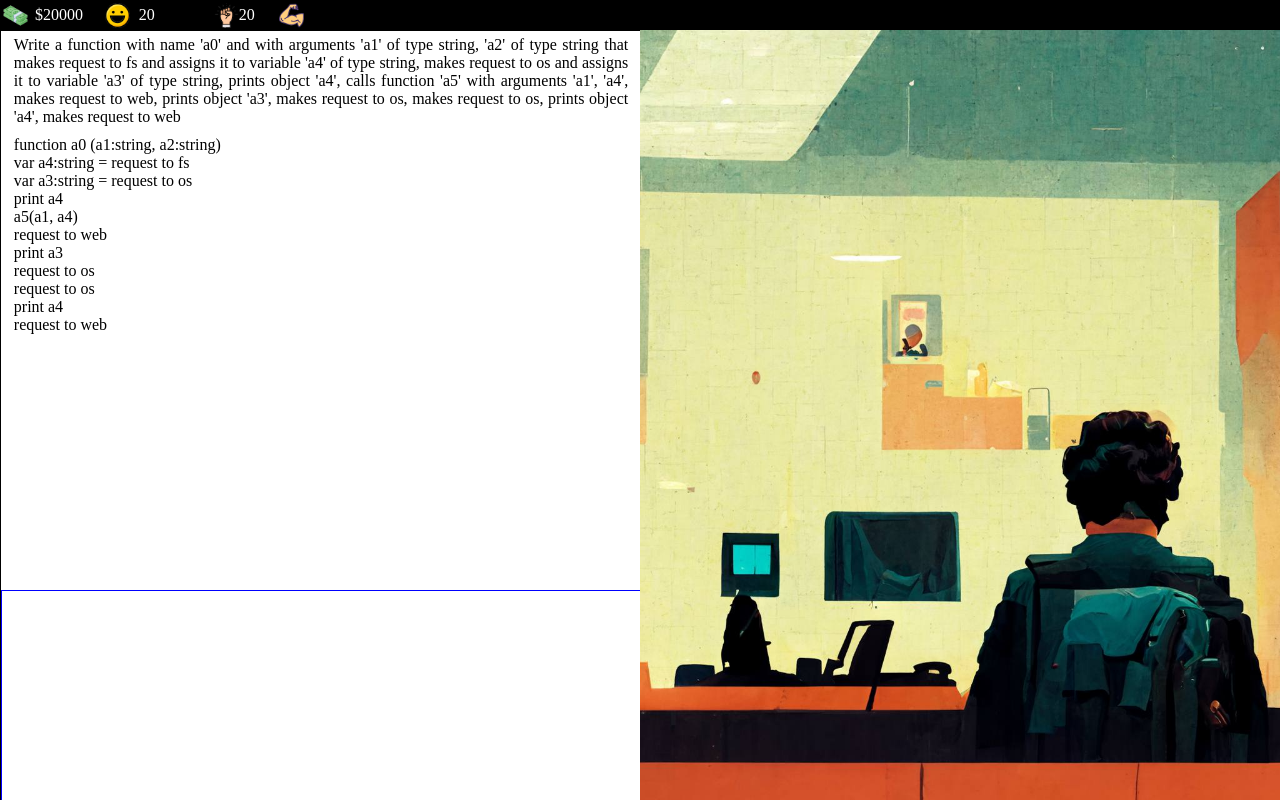
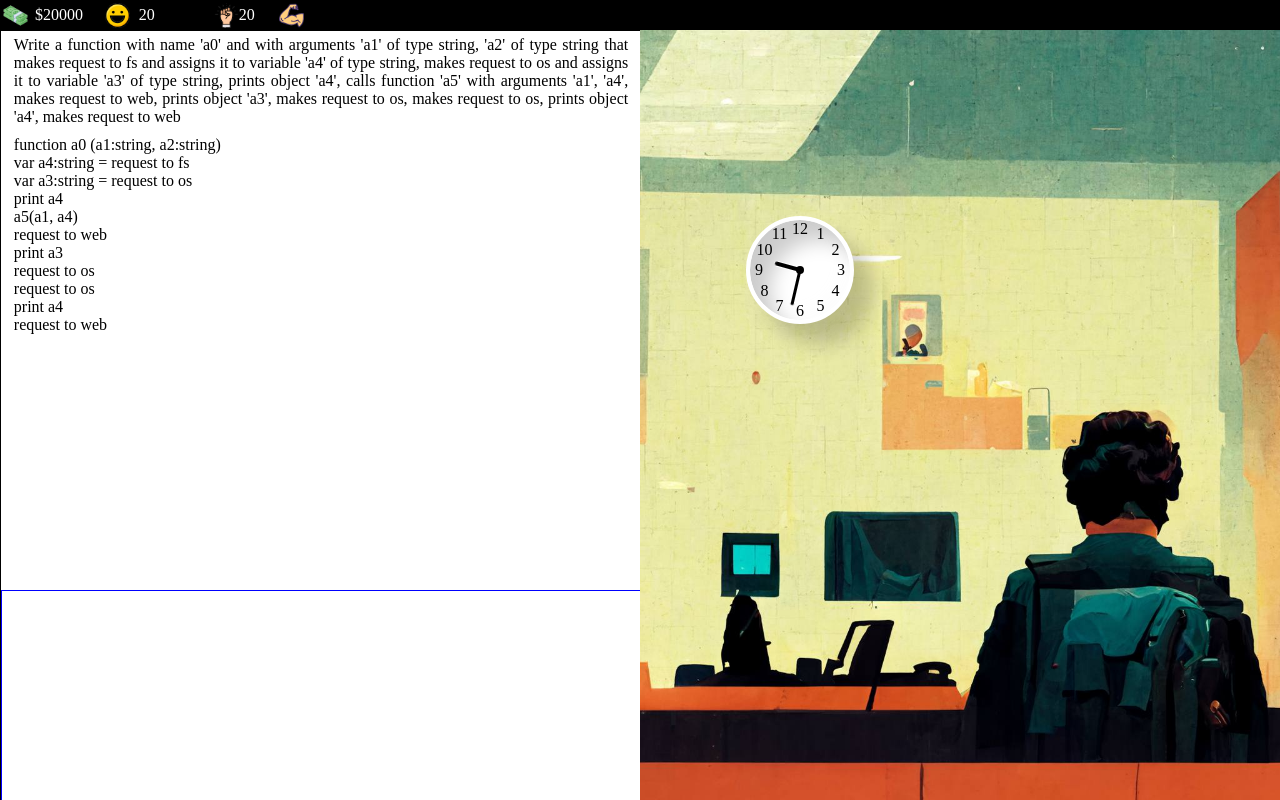
Before and after one commit to Buludyan/jun-dev-sim, a React app: page / in a window 1280 px wide. Built offline with nearby package versions, Linux system fonts and the light colour scheme.

Commit message:
clock basic ver

```diff
--- a/src/front-end/components/charWindow/CharWindow.scss
+++ b/src/front-end/components/charWindow/CharWindow.scss
@@ -5,5 +5,8 @@
     &__inner {
         height: 100vh;
         width: 100%;
+        display: flex;
+        justify-content: center;
+        align-items: center;
     }
 }
--- a/src/front-end/components/charWindow/CharWindow.tsx
+++ b/src/front-end/components/charWindow/CharWindow.tsx
@@ -1,6 +1,7 @@
 import React from 'react';
 import './CharWindow.scss';
 import background from '../../assets/charachter_work.jpg';
+import {Clock} from '../clock/Clock';
 
 export const CharWindow = () => {
   return (
@@ -13,7 +14,9 @@ export const CharWindow = () => {
           backgroundRepeat: 'no-repeat',
           backgroundPosition: 'center',
         }}
-            ></div>
+      >
+        <Clock />
+      </div>
     </div>
   );
 };
--- /dev/null
+++ b/src/front-end/components/clock/Clock.scss
@@ -0,0 +1,132 @@
+.clock {
+  display: flex;
+  align-items: center;
+  justify-content: center;
+  width: 100px;
+  height: 100px;
+  background-color: rgb(255, 255, 255);
+  border-radius: 50%;
+  border: 4px solid white;
+  box-shadow: -8px 8px 15px rgba(225, 225, 225, 0.05), 20px 20px 20px rgba(0, 0, 0, 0.2),
+    inset -8px -8px 15px rgba(225, 225, 225, 0.05), inset 20px 20px 20px rgba(0, 0, 0, 0.2);
+  position: relative;
+  left: -25%;
+  top: -20%;
+}
+
+.clock::after {
+  content: '';
+  height: 8px;
+  width: 8px;
+  border-radius: 50%;
+  background-color: black;
+  position: absolute;
+  top: 50%;
+  left: 50%;
+  transform: translateX(-50%) translateY(-50%);
+  z-index: 11;
+}
+
+.clock .number {
+  --roation: 0;
+  position: absolute;
+  width: 100%;
+  height: 100%;
+  text-align: center;
+  transform: rotate(var(--roation));
+  font-size: 1rem;
+  padding: 18px;
+}
+
+.clock .number1 {
+  --roation: 30deg;
+}
+.clock .number2 {
+  --roation: 60deg;
+}
+.clock .number3 {
+  --roation: 90deg;
+}
+.clock .number4 {
+  --roation: 120deg;
+}
+.clock .number5 {
+  --roation: 150deg;
+}
+.clock .number6 {
+  --roation: 180deg;
+}
+.clock .number7 {
+  --roation: 210deg;
+}
+.clock .number8 {
+  --roation: 240deg;
+}
+.clock .number9 {
+  --roation: 270deg;
+}
+.clock .number10 {
+  --roation: 300deg;
+}
+.clock .number11 {
+  --roation: 330deg;
+}
+
+.number1 div {
+  transform: rotate(-30deg);
+}
+.number2 div {
+  transform: rotate(-60deg);
+}
+.number3 div {
+  transform: rotate(-90deg);
+}
+.number4 div {
+  transform: rotate(-120deg);
+}
+.number5 div {
+  transform: rotate(-150deg);
+}
+.number6 div {
+  transform: rotate(-180deg);
+}
+.number7 div {
+  transform: rotate(-210deg);
+}
+.number8 div {
+  transform: rotate(-240deg);
+}
+.number9 div {
+  transform: rotate(-270deg);
+}
+.number10 div {
+  transform: rotate(-300deg);
+}
+.number11 div {
+  transform: rotate(-330deg);
+}
+
+.clock .hand {
+  position: absolute;
+  bottom: 50%;
+  left: 50%;
+  transition: all 2s;
+  border: 1px solid white;
+  border-top-right-radius: 10px;
+  border-top-left-radius: 10px;
+  background-color: black;
+  transform-origin: bottom;
+  z-index: 10;
+}
+
+
+.clock .hand.minute {
+  width: 3px;
+  height: 35%;
+  background-color: black;
+}
+.clock .hand.hour {
+  width: 4px;
+  height: 25%;
+  background-color: black;
+}
--- /dev/null
+++ b/src/front-end/components/clock/Clock.tsx
@@ -0,0 +1,64 @@
+import React, {useEffect, useState} from 'react';
+import './Clock.scss';
+
+export const Clock = () => {
+  const [state, setState] = useState<{minute: number; hour: number}>({minute: 0.5, hour: 0.79});
+
+  const setClock = () => {
+    const timeCoef = 120;
+    setState({
+      minute: (state.minute += 1 / timeCoef),
+      hour: (state.hour += 1 / timeCoef / 12),
+    });
+  };
+
+  useEffect(() => {
+    setInterval(() => {
+      setClock();
+    }, 1000);
+  }, []);
+
+  return (
+    <div className="clock">
+      <div className="hand hour" style={{transform: `translate(-50%) rotate(${state.hour * 360}deg)`}}></div>
+      <div className="hand minute" style={{transform: `translate(-50%) rotate(${state.minute * 360}deg)`}}></div>
+
+      <div className="number number1">
+        <div>1</div>
+      </div>
+      <div className="number number2">
+        <div>2</div>
+      </div>
+      <div className="number number3">
+        <div>3</div>
+      </div>
+      <div className="number number4">
+        <div>4</div>
+      </div>
+      <div className="number number5">
+        <div>5</div>
+      </div>
+      <div className="number number6">
+        <div>6</div>
+      </div>
+      <div className="number number7">
+        <div>7</div>
+      </div>
+      <div className="number number8">
+        <div>8</div>
+      </div>
+      <div className="number number9">
+        <div>9</div>
+      </div>
+      <div className="number number10">
+        <div>10</div>
+      </div>
+      <div className="number number11">
+        <div>11</div>
+      </div>
+      <div className="number number12">
+        <div>12</div>
+      </div>
+    </div>
+  );
+};
```
Also changed, not shown: .prettierrc.js. Lines whose indentation alone changed are shown as unchanged.
